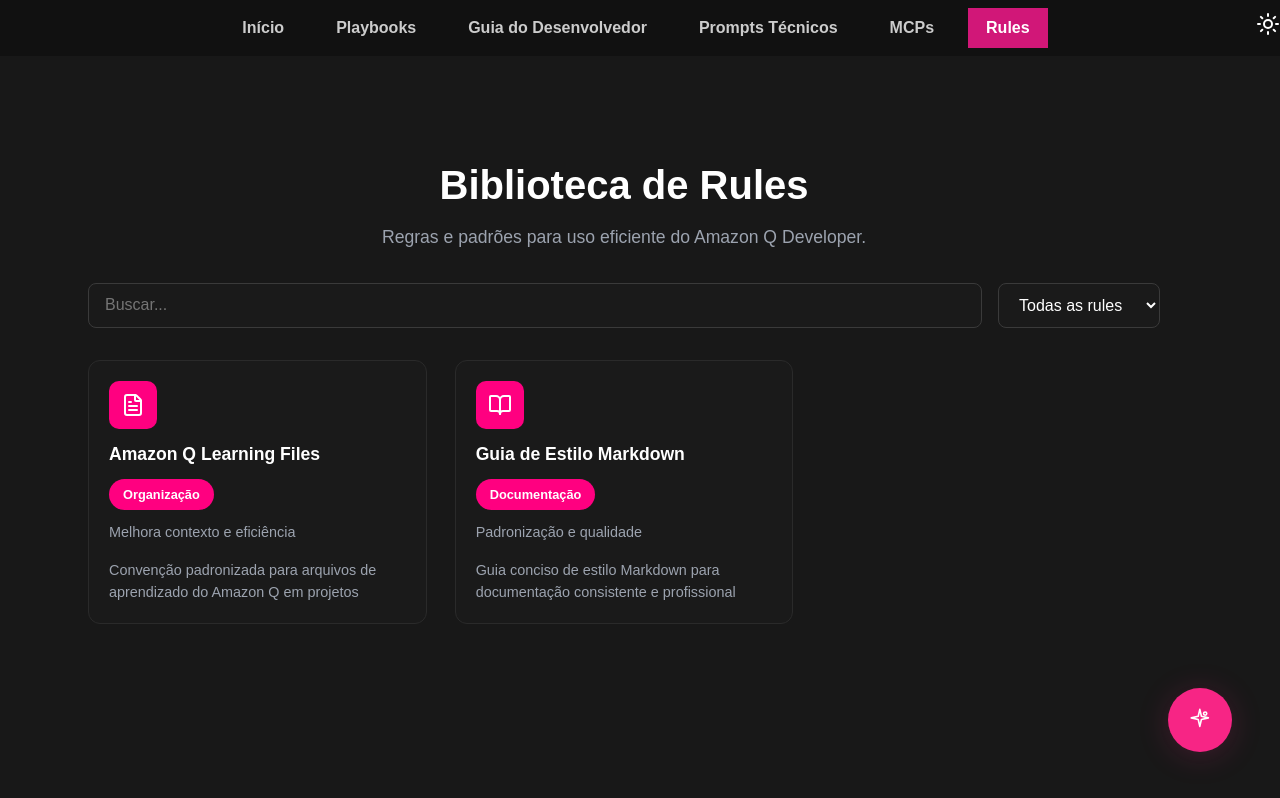
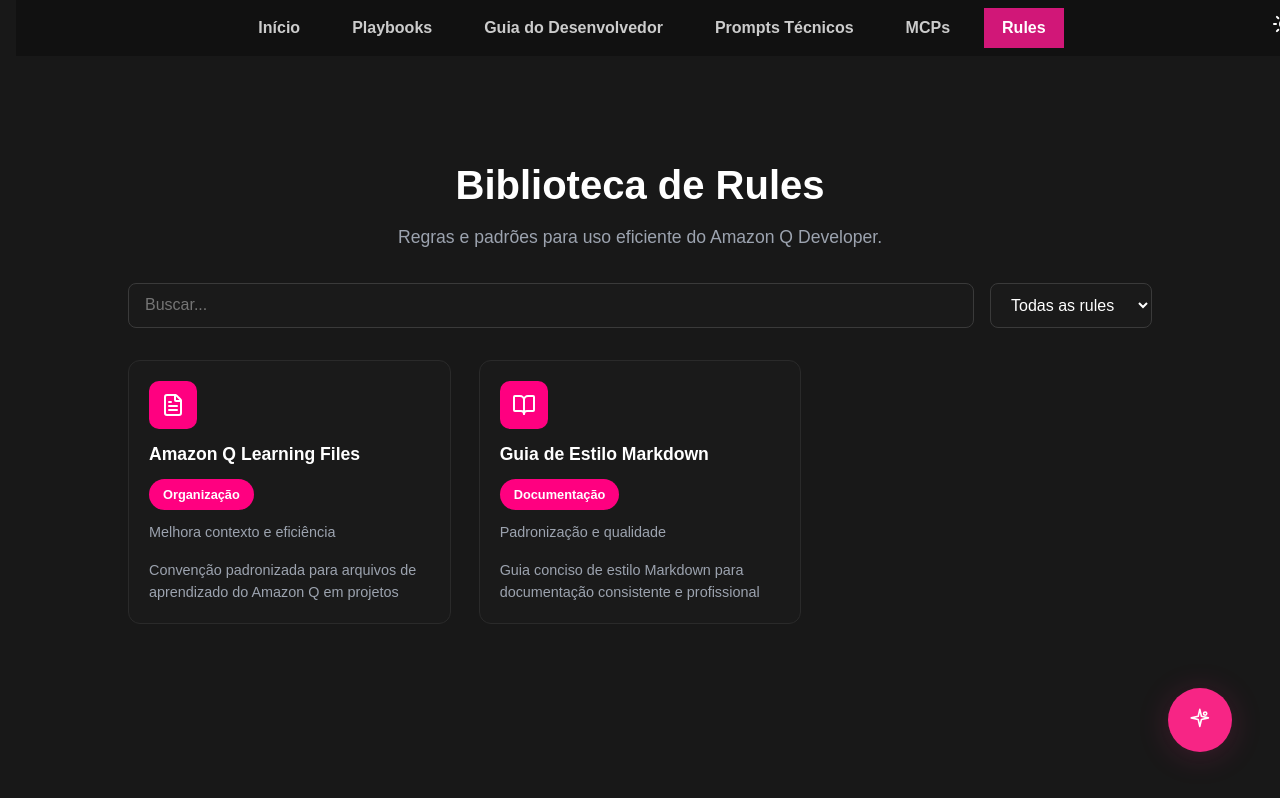
Before and after one commit to MarianaTeixeira-compasso/projeto_livelo, a React (Vite) app: page /rules in a window 1280 px wide. Shown: the top 798 px of the page. Built offline with nearby package versions, Linux system fonts and the light colour scheme.

Commit message:
fix: adjust container component

```diff
--- a/src/App.scss
+++ b/src/App.scss
@@ -9,6 +9,10 @@
 
 html {
   height: 100%;
+}
+
+body{
+  justify-content: center;
 }
 
 body.light-theme {
--- a/src/App.tsx
+++ b/src/App.tsx
@@ -3,6 +3,7 @@
 import './App.scss';
 import Navbar from './components/Navbar/Navbar';
 import ChatModal from './components/ChatModal/ChatModal';
+import Container from './components/Container/Container';
 import Home from './pages/home/Home';
 import Playbooks from './pages/playbooks/Playbooks';
 import GuiaDesenvolvedor from './pages/guia-desenvolvedor/GuiaDesenvolvedor';
@@ -41,6 +42,7 @@
         <Navbar theme={theme} toggleTheme={toggleTheme} />
 
         <div className="content">
+          <Container>
             <Routes>
               <Route path="/" element={<Home />} />
               <Route path="/playbooks" element={<Playbooks />} />
@@ -49,6 +51,7 @@
               <Route path="/mcps" element={<MCPs />} />
               <Route path="/rules" element={<Rules />} />
             </Routes>
+          </Container>
         </div>
 
         <button
--- /dev/null
+++ b/src/components/Container/Container.scss
@@ -0,0 +1,5 @@
+.container {
+  max-width: 1200px;
+  margin: 0 auto;
+  padding: 0 24px;
+}
--- /dev/null
+++ b/src/components/Container/Container.tsx
@@ -0,0 +1,16 @@
+import './Container.scss';
+
+interface ContainerProps {
+  children: React.ReactNode;
+  className?: string;
+}
+
+const Container = ({ children, className = '' }: ContainerProps) => {
+  return (
+    <div className={`container ${className}`}>
+      {children}
+    </div>
+  );
+};
+
+export default Container;
```
Lines whose indentation alone changed are shown as unchanged.
